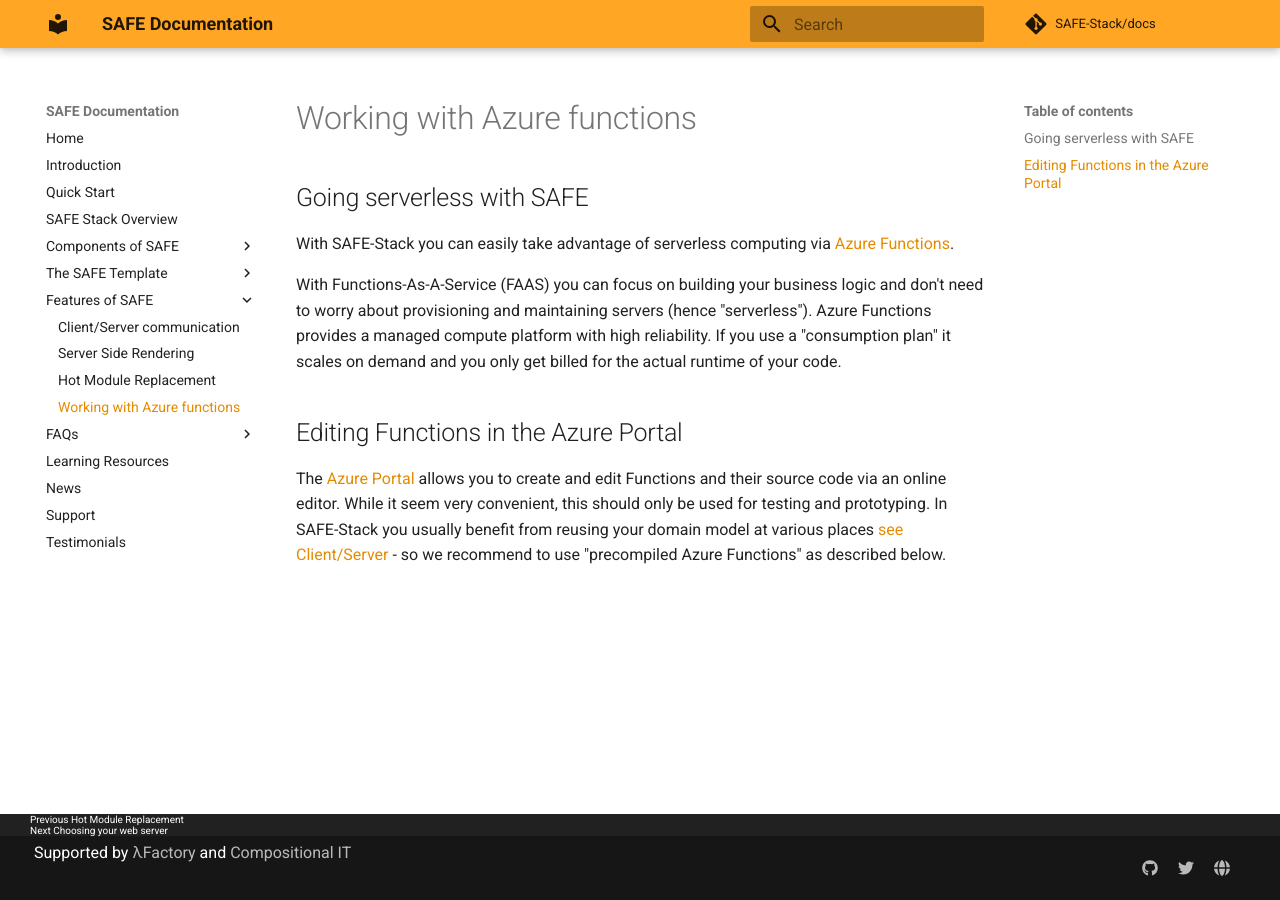
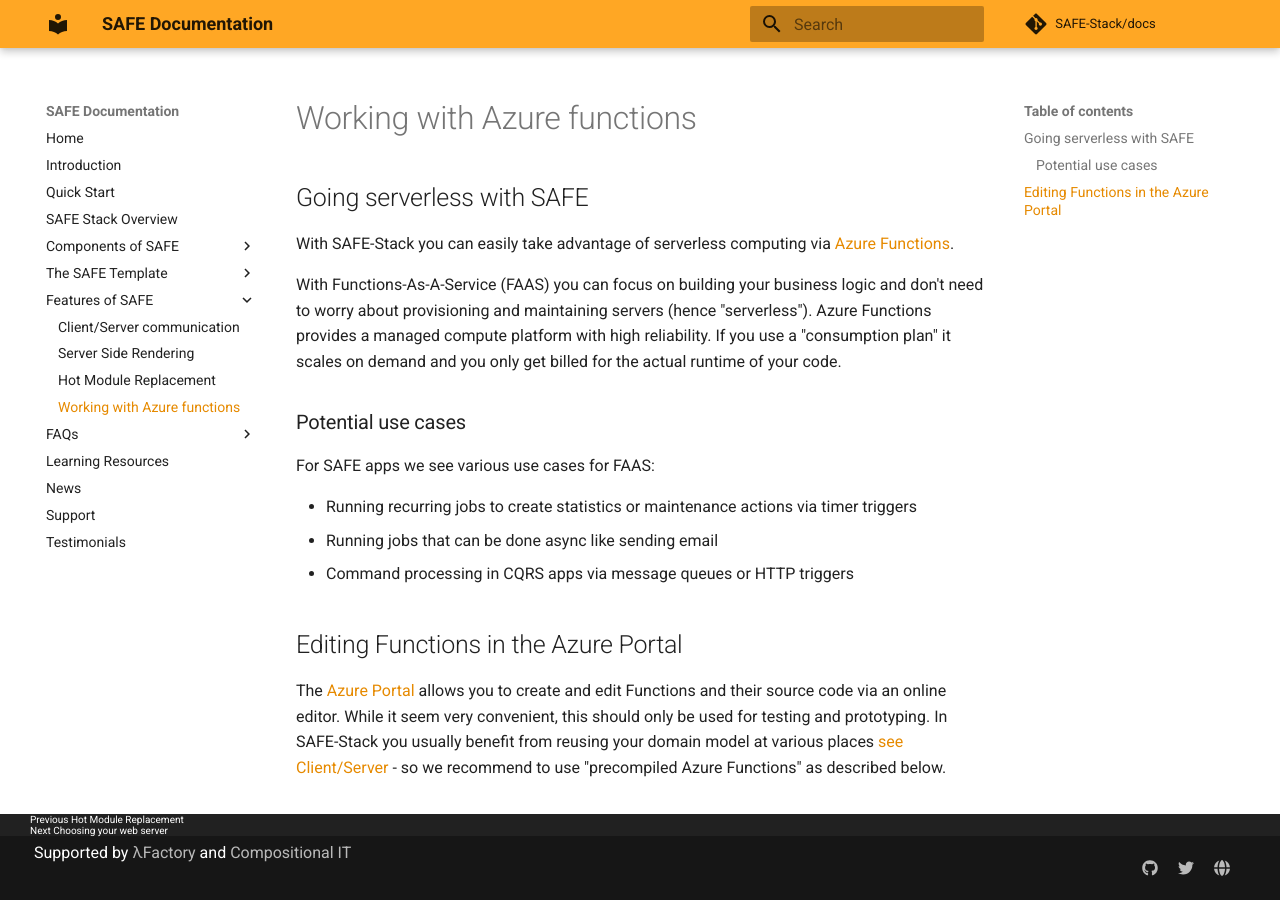
Before and after one commit to SAFE-Stack/docs, an MkDocs documentation site: the page built from docs/feature-azurefunctions.md, in a window 1280 px wide. Built offline with MkDocs 1.6.1 and Material for MkDocs 9.7.7, drawn with Linux system fonts in a browser that asks for light colours; comment, search, counter and statistics services are not loaded; old or Windows-style settings are respelled for this version of MkDocs.

Commit message:
Use cases

```diff
--- a/docs/feature-azurefunctions.md
+++ b/docs/feature-azurefunctions.md
@@ -4,6 +4,15 @@
 
 With Functions-As-A-Service (FAAS) you can focus on building your business logic and don't need to worry about provisioning and maintaining servers (hence "serverless"). Azure Functions provides a managed compute platform with high reliability. If you use a "consumption plan" it scales on demand and you only get billed for the actual runtime of your code.
 
+### Potential use cases
+
+For SAFE apps we see various use cases for FAAS:
+
+* Running recurring jobs to create statistics or maintenance actions via timer triggers
+* Running jobs that can be done async like sending email
+* Command processing in CQRS apps via message queues or HTTP triggers
+
+
 ## Editing Functions in the Azure Portal
 
 The [Azure Portal](https://portal.azure.com) allows you to create and edit Functions and their source code via an online editor. While it seem very convenient, this should only be used for testing and prototyping. In SAFE-Stack you usually benefit from reusing your domain model at various places [see Client/Server](feature-clientserver.md) - so we recommend to use "precompiled Azure Functions" as described below.
```
